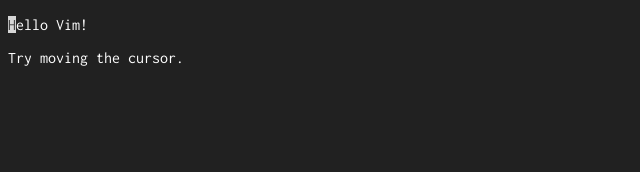
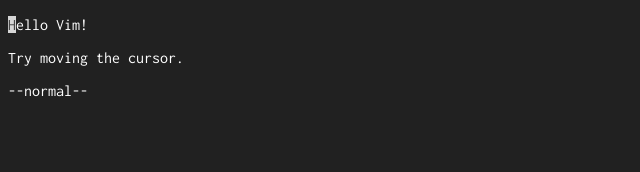
Before and after one commit to lee3650/VimTs, a React (Vite) app: page / in a window 1280 px wide. Shown: the top 172 px of the page, without its empty margins (0-640 px from the left). Built offline with nearby package versions, Linux system fonts and the light colour scheme.

Commit message:
added mode display and fixed end of line space issue

```diff
--- a/src/App.tsx
+++ b/src/App.tsx
@@ -2,6 +2,7 @@
 import React, {useEffect, ChangeEventHandler, useState, useCallback} from 'react'
 import Vim from './model/Vim';
 import VimOutput from './model/VimOutput';
+import { NORMAL_MODE, INSERT_MODE } from './model/Vim';
 
 const startingStr = ['Hello Vim!', 'Try moving the cursor.'];
 
@@ -10,15 +11,9 @@
   //const [vim, setVim] = useState<Vim>(new Vim(startingStr))
   const [text, setText] = useState(startingStr);
   const [cursorPos, setCursorPos] = useState([0, 0]);
+  const [mode, setMode] = useState(NORMAL_MODE)
 
   let vim = new Vim(startingStr.join('\n'));
-
-  //function handleKey (ev : ChangeEventHandler<HTMLInputElement>) {
-    //let key = ev.key
-    //let output = vim.execute(key)
-
-    //setText(output.text.join('\n'))
-  //}
 
   useEffect(() => {
     window.addEventListener("keydown", checkKeyPress);
@@ -33,13 +28,17 @@
       let output = vim.execute(key);
       setText(output.text);
       setCursorPos([output.cursorPos.row, output.cursorPos.col]);
+      setMode(output.mode)
     },
     [text]
   );
 
   function formatLine(line : string, index : number) {
     if (index == cursorPos[0]) {
-        return <p key={index}>{line.slice(0, cursorPos[1])}<span className='cursorChar'>{line.slice(cursorPos[1], cursorPos[1] + 1)}</span>{line.slice(cursorPos[1]+1)}</p>
+        let cursorPart = line.slice(cursorPos[1], cursorPos[1] + 1)
+        if (cursorPart.length === 0)
+          cursorPart = ' '
+        return <p key={index}>{line.slice(0, cursorPos[1])}<span className='cursorChar'>{cursorPart}</span>{line.slice(cursorPos[1]+1)}</p>
     }
     return <p key={index}>{line}</p>
   }
@@ -47,6 +46,7 @@
   return (
     <div onKeyDown={checkKeyPress} className='page'>
       {text.map(formatLine)}
+      <div>--{mode}--</div>
     </div>);
 }
 
--- a/src/model/Vim.tsx
+++ b/src/model/Vim.tsx
@@ -1,8 +1,8 @@
 import VimOutput from "./VimOutput";
 import Point from "./Point";
 
-const NORMAL_MODE = 'normal';
-const INSERT_MODE = 'insert';
+export const NORMAL_MODE = 'normal';
+export const INSERT_MODE = 'insert';
 
 export default class Vim {
     text : string[];
```
